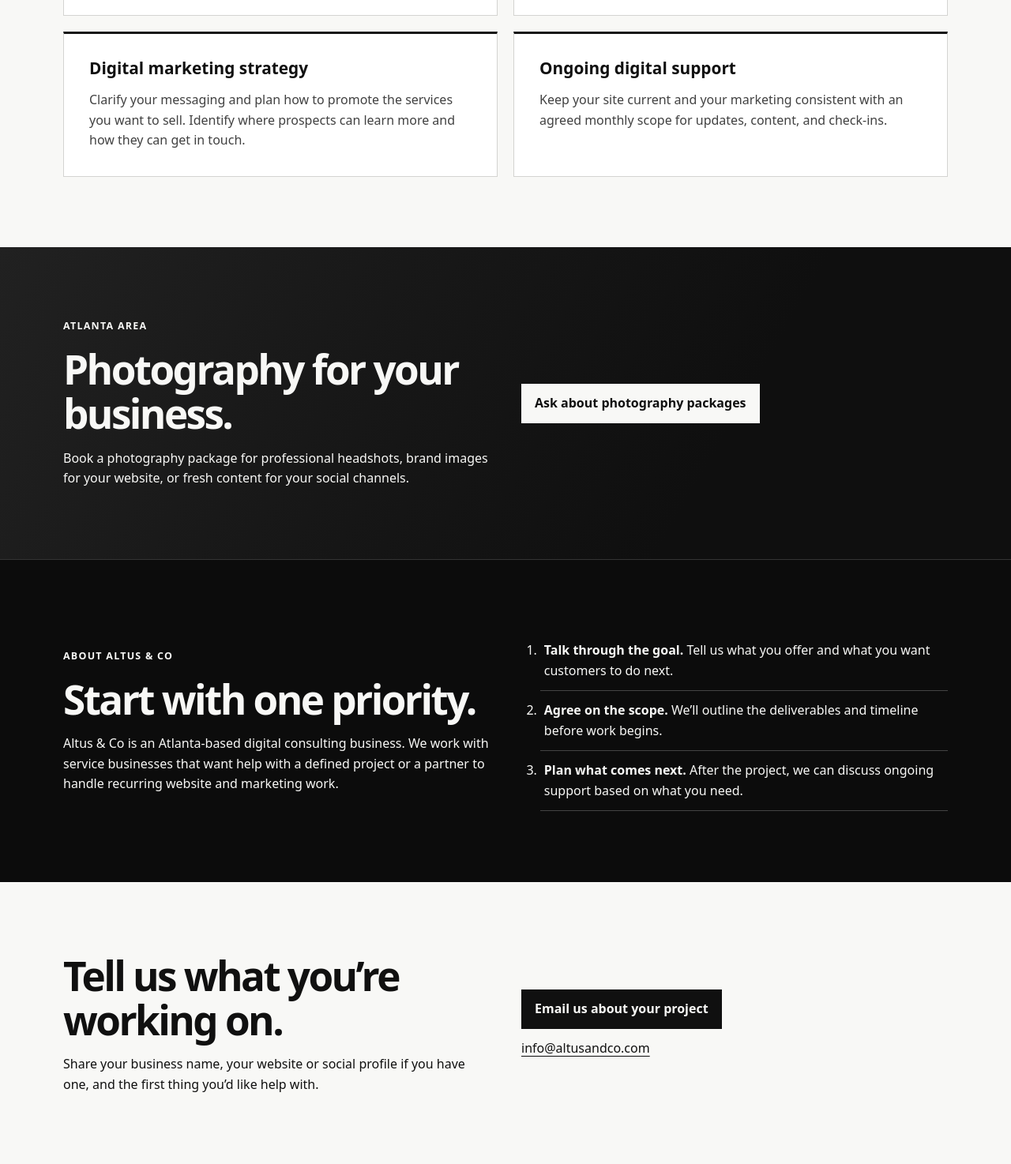
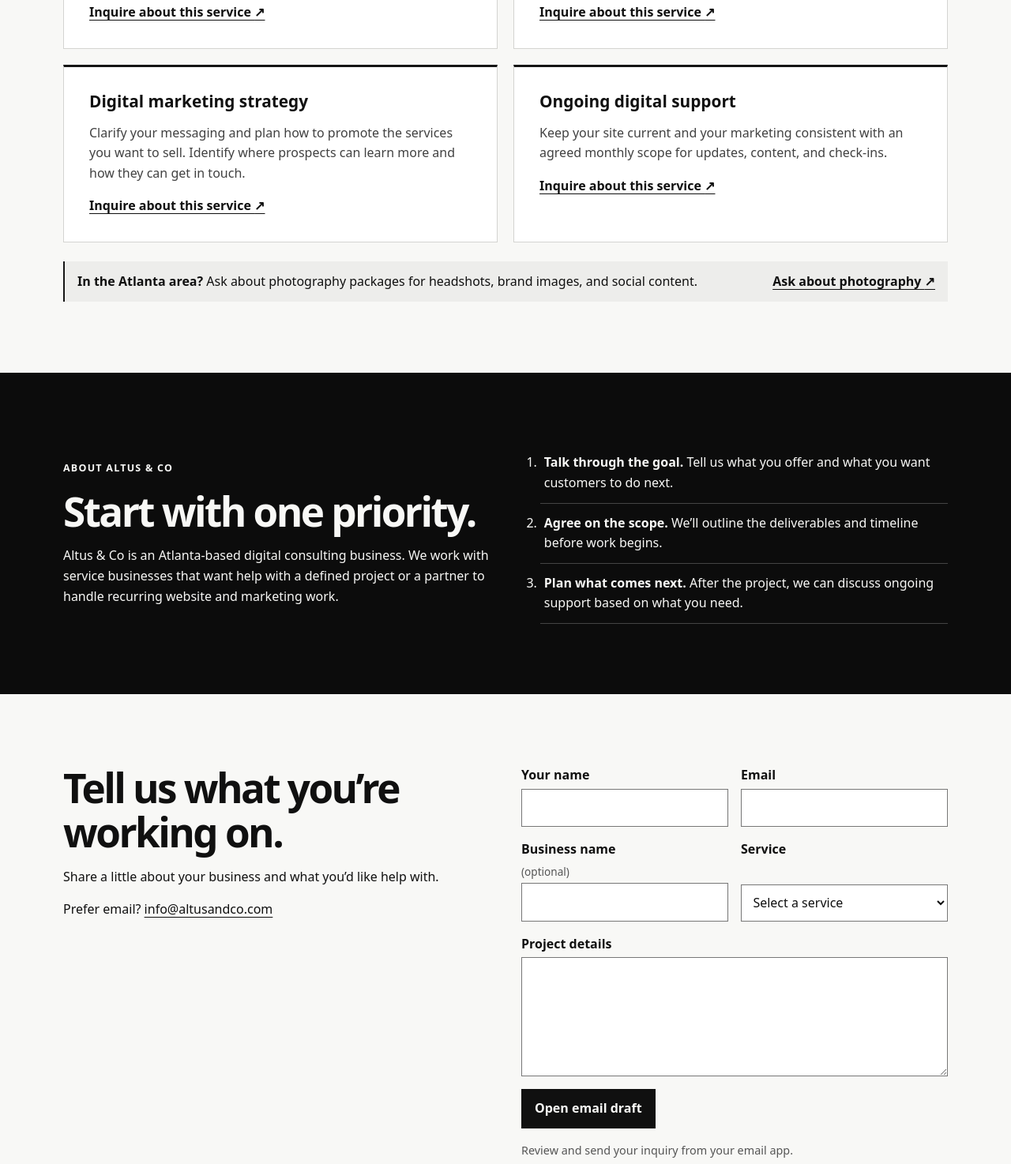
Before and after one commit to altusandco/altusandco.github.io, a plain HTML site: page index.html in a window 1280 px wide. Shown: the part 1186-2660 px from the top of the page at 79% size. Drawn offline with Linux system fonts and the light colour scheme.

Commit message:
Add project inquiry draft form and compact Atlanta photography note

```diff
--- a/index.html
+++ b/index.html
@@ -7,8 +7,9 @@
     <meta name="description" content="Altus &amp; Co helps service businesses build websites and grow on social media. Photography packages are available for Atlanta-area businesses.">
     <link rel="canonical" href="https://altusandco.com/">
     <link rel="icon" href="logo.png" type="image/png">
-    <link rel="stylesheet" href="styles.css?v=studio-1">
+    <link rel="stylesheet" href="styles.css?v=inquiry-1">
     <script src="reveal.js" defer></script>
+    <script src="inquiry.js" defer></script>
 </head>
 <body>
     <header class="site-header">
@@ -16,7 +17,6 @@
             <a class="wordmark" href="#home">ALTUS &amp; CO</a>
             <div class="nav-links">
                 <a href="#services">Services</a>
-                <a href="#photography">Photography</a>
                 <a href="#about">About</a>
                 <a href="#contact">Contact</a>
             </div>
@@ -46,33 +46,28 @@
                     <article data-reveal>
                         <h3>Website design &amp; updates</h3>
                         <p>Launch a mobile-friendly site or refresh the one you have. Give customers a clear view of your services and a straightforward way to inquire.</p>
+                        <a class="service-link" href="#contact" data-service="Website design &amp; updates" aria-label="Inquire about Website design &amp; updates">Inquire about this service <span aria-hidden="true">↗</span></a>
                     </article>
                     <article data-reveal>
                         <h3>Social media growth &amp; development</h3>
                         <p>Refine your profiles, build a content plan, and set a posting schedule. Review reach, engagement, and follower trends to see what to build on.</p>
+                        <a class="service-link" href="#contact" data-service="Social media growth &amp; development" aria-label="Inquire about Social media growth &amp; development">Inquire about this service <span aria-hidden="true">↗</span></a>
                     </article>
                     <article data-reveal>
                         <h3>Digital marketing strategy</h3>
                         <p>Clarify your messaging and plan how to promote the services you want to sell. Identify where prospects can learn more and how they can get in touch.</p>
+                        <a class="service-link" href="#contact" data-service="Digital marketing strategy" aria-label="Inquire about Digital marketing strategy">Inquire about this service <span aria-hidden="true">↗</span></a>
                     </article>
                     <article data-reveal>
                         <h3>Ongoing digital support</h3>
                         <p>Keep your site current and your marketing consistent with an agreed monthly scope for updates, content, and check-ins.</p>
+                        <a class="service-link" href="#contact" data-service="Ongoing digital support" aria-label="Inquire about Ongoing digital support">Inquire about this service <span aria-hidden="true">↗</span></a>
                     </article>
                 </div>
-            </div>
-        </section>
-
-        <section class="photography" id="photography" aria-labelledby="photography-title">
-            <div class="wrap section-content split" data-reveal>
-                <div>
-                    <p class="eyebrow">Atlanta area</p>
-                    <h2 id="photography-title">Photography for your business.</h2>
-                    <p>Book a photography package for professional headshots, brand images for your website, or fresh content for your social channels.</p>
-                </div>
-                <div class="contact-action">
-                    <a class="button primary" href="mailto:info@altusandco.com?subject=Atlanta%20photography%20package%20inquiry&amp;body=Hi%20Altus%20%26%20Co%2C%0D%0A%0D%0ABusiness%20name%3A%20%0D%0AShoot%20location%3A%20%0D%0APreferred%20date%20or%20timeframe%3A%20%0D%0AWhat%20I%27d%20like%20photographed%3A%20%0D%0A">Ask about photography packages</a>
-                </div>
+                <aside class="photography-note" id="photography">
+                    <p><strong>In the Atlanta area?</strong> Ask about photography packages for headshots, brand images, and social content.</p>
+                    <a href="#contact" data-service="Atlanta photography">Ask about photography <span aria-hidden="true">↗</span></a>
+                </aside>
             </div>
         </section>
 
@@ -90,15 +85,33 @@
         </section>
 
         <section id="contact" class="light" aria-labelledby="contact-title">
-            <div class="wrap section-content split" data-reveal>
+            <div class="wrap section-content split inquiry">
                 <div>
                     <h2 id="contact-title">Tell us what you’re working on.</h2>
-                    <p>Share your business name, your website or social profile if you have one, and the first thing you’d like help with.</p>
+                    <p>Share a little about your business and what you’d like help with.</p>
+                    <p>Prefer email? <a href="mailto:info@altusandco.com">info@altusandco.com</a></p>
                 </div>
-                <div class="contact-action">
-                    <a class="button primary" href="mailto:info@altusandco.com?subject=Altus%20%26%20Co%20project%20inquiry&amp;body=Hi%20Altus%20%26%20Co%2C%0D%0A%0D%0ABusiness%20name%3A%20%0D%0AWebsite%20or%20social%20profile%3A%20%0D%0AWhat%20I%27d%20like%20help%20with%3A%20%0D%0A">Email us about your project</a>
-                    <a href="mailto:info@altusandco.com">info@altusandco.com</a>
-                </div>
+                <form class="inquiry-form" hidden>
+                    <div class="inquiry-fields">
+                        <label>Your name <input name="name" autocomplete="name" maxlength="120" required></label>
+                        <label>Email <input type="email" name="email" autocomplete="email" maxlength="254" required></label>
+                        <label>Business name <span>(optional)</span> <input name="business" autocomplete="organization" maxlength="160"></label>
+                        <label>Service
+                            <select name="service" id="inquiry-service" required>
+                                <option value="">Select a service</option>
+                                <option>Website design &amp; updates</option>
+                                <option>Social media growth &amp; development</option>
+                                <option>Digital marketing strategy</option>
+                                <option>Ongoing digital support</option>
+                                <option>Atlanta photography</option>
+                                <option>Several services or unsure</option>
+                            </select>
+                        </label>
+                    </div>
+                    <label>Project details <textarea name="message" rows="5" maxlength="3000" required></textarea></label>
+                    <button class="button primary" type="submit">Open email draft</button>
+                    <p class="inquiry-hint">Review and send your inquiry from your email app.</p>
+                </form>
             </div>
         </section>
     </main>
--- /dev/null
+++ b/inquiry.js
@@ -0,0 +1,28 @@
+const inquiryForm = document.querySelector('.inquiry-form');
+const serviceSelect = document.querySelector('#inquiry-service');
+
+for (const link of document.querySelectorAll('[data-service]')) {
+    link.addEventListener('click', () => {
+        serviceSelect.value = link.dataset.service;
+    });
+}
+
+inquiryForm.addEventListener('submit', (event) => {
+    event.preventDefault();
+    const data = new FormData(inquiryForm);
+    const subject = 'Altus & Co project inquiry: ' + data.get('service');
+    const body = [
+        'Name: ' + data.get('name'),
+        'Email: ' + data.get('email'),
+        'Business: ' + data.get('business'),
+        'Service: ' + data.get('service'),
+        '',
+        'Project details:',
+        data.get('message')
+    ].join('\r\n');
+
+    window.location.href = 'mailto:info@altusandco.com?subject=' +
+        encodeURIComponent(subject) + '&body=' + encodeURIComponent(body);
+});
+
+inquiryForm.hidden = false;
--- a/styles.css
+++ b/styles.css
@@ -70,10 +70,6 @@ p { margin-top: 1rem; }
     box-shadow: 0 18px 36px #0009;
 }
 
-.photography {
-    border-bottom: 1px solid #343434;
-    background: linear-gradient(120deg, #212121, #0f0f0f 70%);
-}
 .eyebrow { margin: 0 0 1rem; font-size: .78rem; font-weight: 700; letter-spacing: .1em; text-transform: uppercase; }
 .intro { max-width: 54ch; color: #cecece; font-size: 1.1rem; }
 .actions { gap: .75rem; margin-top: 1.8rem; }
@@ -103,7 +99,46 @@ p { margin-top: 1rem; }
 .split { grid-template-columns: 1fr 1fr; }
 .process { margin: 0; padding-inline-start: 1.5rem; }
 .process li { padding: .75rem 0 .75rem .3rem; border-bottom: 1px solid #444; }
-.contact-action { display: grid; gap: .75rem; justify-items: start; }
+.service-link { display: inline-block; margin-top: 1rem; font-weight: 650; }
+
+.photography-note {
+    display: flex;
+    align-items: baseline;
+    justify-content: space-between;
+    flex-wrap: wrap;
+    gap: .5rem 1.5rem;
+    margin-top: 1.5rem;
+    border-left: 2px solid #151515;
+    background: #ededeb;
+    padding: .8rem 1rem;
+}
+
+.photography-note p { margin: 0; }
+.photography-note a { font-weight: 650; }
+
+.inquiry { align-items: start; }
+.inquiry-form, .inquiry-fields { display: grid; gap: 1rem; min-width: 0; }
+.inquiry-fields { grid-template-columns: repeat(2, minmax(0, 1fr)); }
+.inquiry-form label { display: flex; flex-direction: column; gap: .25rem; font-weight: 650; min-width: 0; }
+.inquiry-form label span { color: #555; font-size: .85rem; font-weight: 400; }
+.inquiry-form input, .inquiry-form select, .inquiry-form textarea {
+    width: 100%;
+    min-width: 0;
+    margin-top: auto;
+    border: 1px solid #777;
+    border-radius: 0;
+    background: #fff;
+    color: #101010;
+    font: inherit;
+    font-weight: 400;
+    padding: .65rem;
+}
+.inquiry-form textarea { resize: vertical; }
+.inquiry-form .button { justify-self: start; font: inherit; font-weight: 700; cursor: pointer; }
+
+@media (max-width: 480px) {
+    .inquiry-fields { grid-template-columns: 1fr; }
+}
 .footer { color: #cecece; }
 
 @media (max-width: 700px) {
@@ -148,3 +183,6 @@ p { margin-top: 1rem; }
     from { opacity: 0; transform: translateX(22px); }
     to { opacity: 1; transform: translateX(0); }
 }
+
+.inquiry-form[hidden] { display: none; }
+.inquiry-hint { margin: 0; color: #555; font-size: .9rem; }
```
